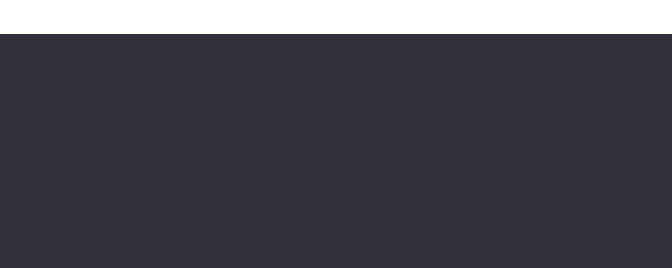
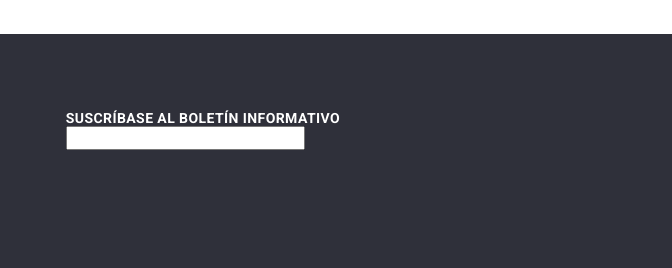
Before and after one commit to Kikelong/goit-markup-hw-05, a plain HTML site: page index.html in a window 1280 px wide. Shown: the part 2649-2917 px from the top of the page, 608-1280 px from the left. Drawn offline with nearby package versions, Linux system fonts and the light colour scheme.

Commit message:
adelanto

```diff
--- a/css/styles.css
+++ b/css/styles.css
@@ -871,6 +871,11 @@ color: #FFFFFF;
     margin-right: 0px;
 }
 
+.subcontainer-formulario-footer{
+    padding: 0;
+    margin: 16px 70px;
+}
+
 /* ------------------------------------------------------------------- */
 
 /* PAGE PORTAFOLIO*/
--- a/index.html
+++ b/index.html
@@ -438,6 +438,12 @@
                         </li>
                     </ul>
                 </ul>
+                <div class="subcontainer-formulario-footer">
+                    <form action="">
+                        <label for=""><h2 class="titulo-redes-footer">Suscríbase al boletín informativo</h2></label>
+                        <input type="text">
+                    </form>
+                </div>
             </div>
         </footer>
         <script src="./js/modal.js"></script>
```
